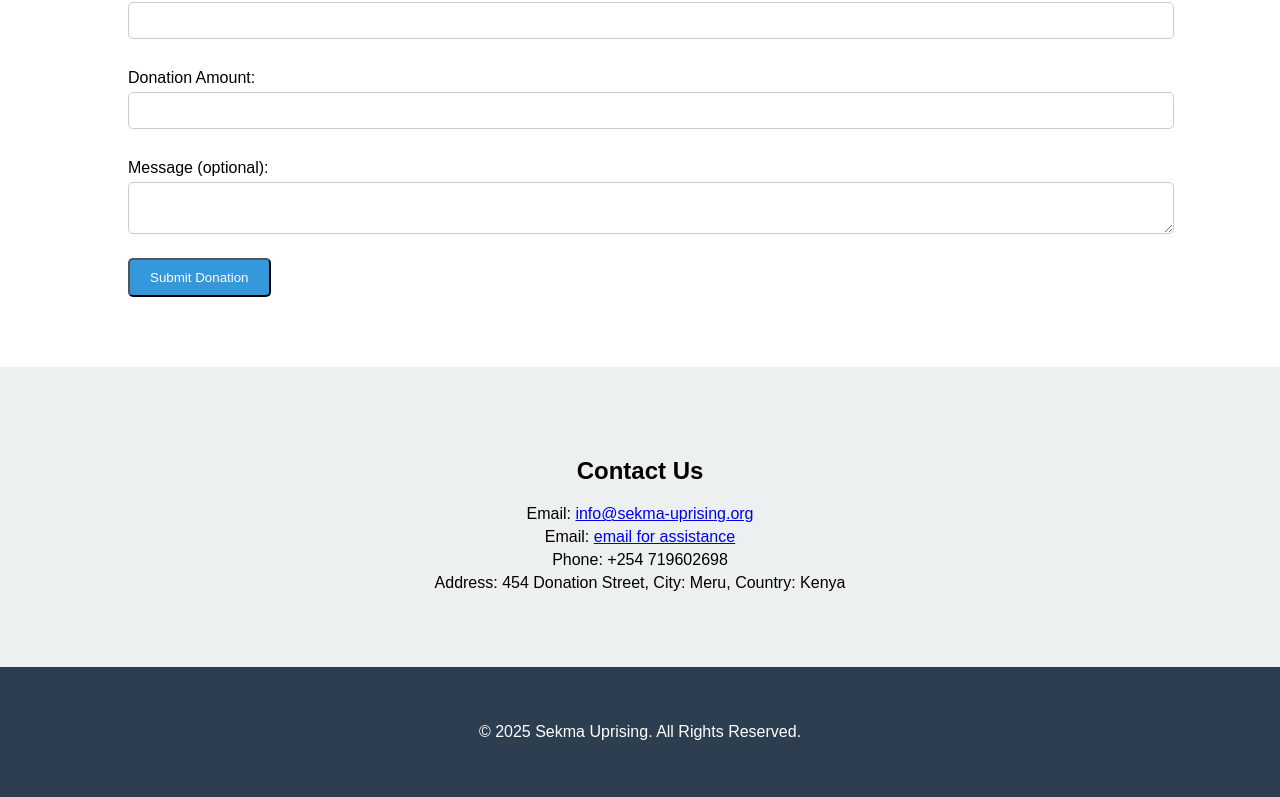
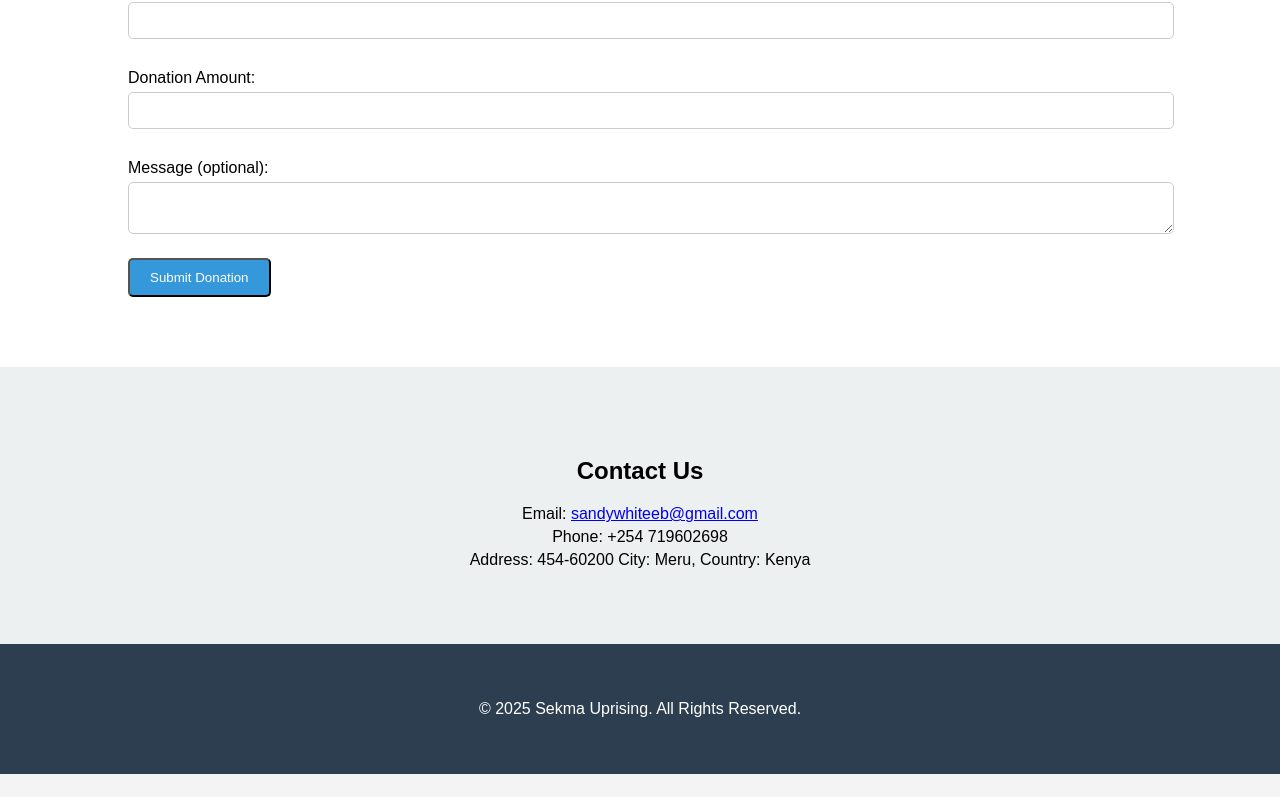
Before and after one commit to Markkiogora2415/Sekma-uprising, a plain HTML site: page index.html in a window 1280 px wide. Shown: the part 1003-1800 px from the top of the page. After the commit the page ends 1777 px from the top, so only its background shows below. Drawn offline with Linux system fonts and the light colour scheme.

Commit message:
Update index.html

```diff
--- a/index.html
+++ b/index.html
@@ -61,10 +61,9 @@
         <section id="contact">
             <div class="container">
                 <h2>Contact Us</h2>
-                <p>Email: <a href="mailto:info@sekma-uprising.org">info@sekma-uprising.org</a></p>
-                <p>Email: <a href="mailto:sandywhiteeb@gmail.com">email for assistance</a></p>
+                <p>Email: <a href="mailto:sandywhiteeb@gmail.com">sandywhiteeb@gmail.com</a></p>
                 <p>Phone: +254 719602698</p>
-                <p>Address: 454 Donation Street, City: Meru, Country: Kenya</p>
+                <p>Address: 454-60200 City: Meru, Country: Kenya</p>
             </div>
         </section>
     </main>
```
